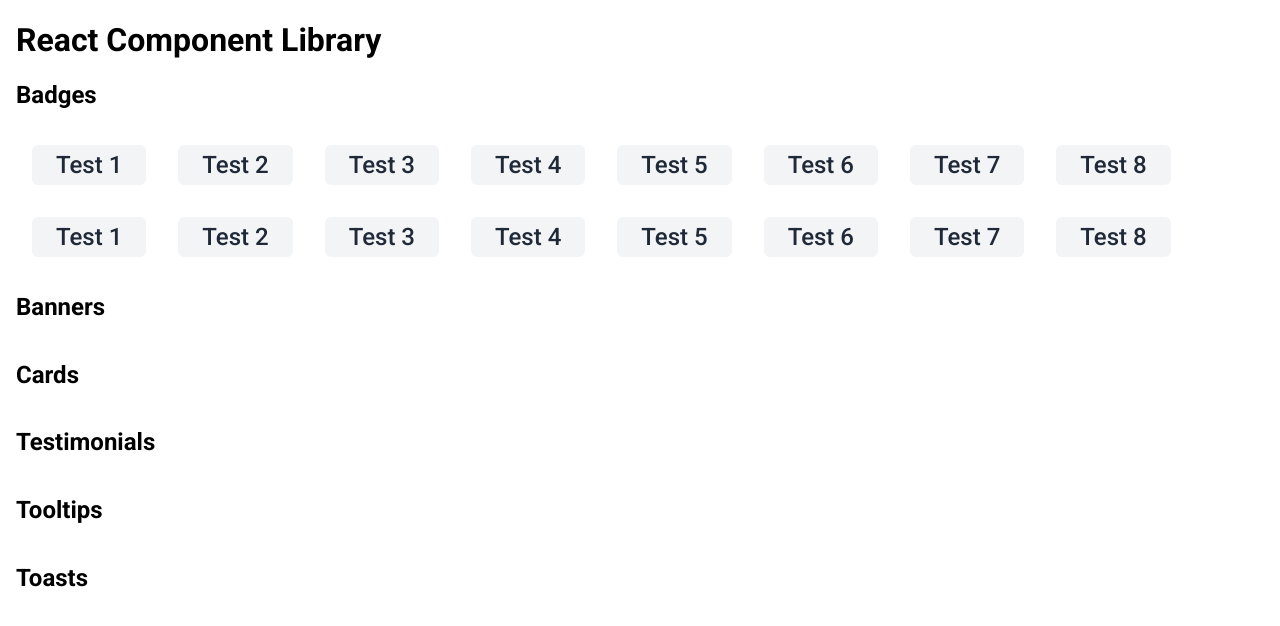
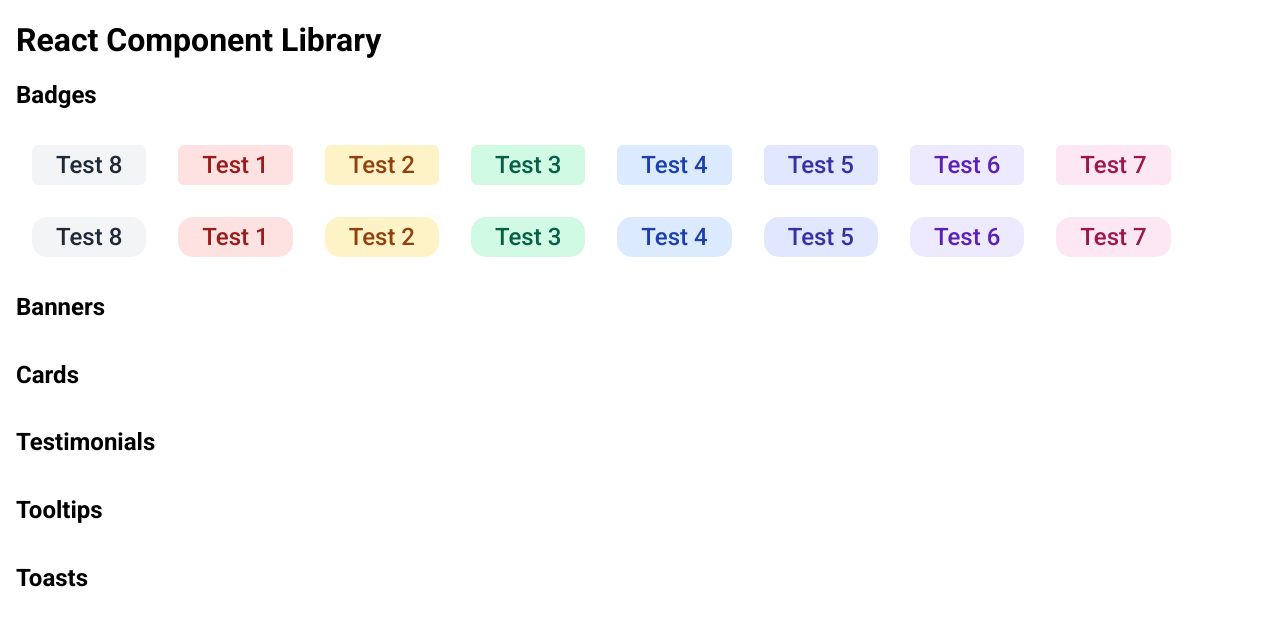
Before and after one commit to benwiacek/component-library, a React (Vite) app: page / in a window 1280 px wide. Shown: the top 626 px of the page. Built offline with nearby package versions, Linux system fonts and the light colour scheme.

Commit message:
completed badges library

```diff
--- a/package.json
+++ b/package.json
@@ -10,6 +10,7 @@
     "preview": "vite preview"
   },
   "dependencies": {
+    "classnames": "^2.5.1",
     "react": "^19.2.0",
     "react-dom": "^19.2.0"
   },
--- a/src/App.jsx
+++ b/src/App.jsx
@@ -8,25 +8,26 @@ export default function App() {
 
 			<h2>Badges</h2>
 			<section>
-				<Badge color="" style="">Test 1</Badge>
-				<Badge color="" style="">Test 2</Badge>
-				<Badge color="" style="">Test 3</Badge>
-				<Badge color="" style="">Test 4</Badge>
-				<Badge color="" style="">Test 5</Badge>
-				<Badge color="" style="">Test 6</Badge>
-				<Badge color="" style="">Test 7</Badge>
-				<Badge color="" style="">Test 8</Badge>
+				<Badge color="gray" style="square">Test 8</Badge>
+				<Badge color="red" style="square">Test 1</Badge>
+				<Badge color="yellow" style="square">Test 2</Badge>
+				<Badge color="green" style="square">Test 3</Badge>
+				<Badge color="blue" style="square">Test 4</Badge>
+				<Badge color="indigo" style="square">Test 5</Badge>
+				<Badge color="purple" style="square">Test 6</Badge>
+				<Badge color="pink" style="square">Test 7</Badge>
 			</section>
 
 			<section>
-				<Badge color="" style="">Test 1</Badge>
-				<Badge color="" style="">Test 2</Badge>
-				<Badge color="" style="">Test 3</Badge>
-				<Badge color="" style="">Test 4</Badge>
-				<Badge color="" style="">Test 5</Badge>
-				<Badge color="" style="">Test 6</Badge>
-				<Badge color="" style="">Test 7</Badge>
-				<Badge color="" style="">Test 8</Badge>
+				<Badge color="gray" style="pill">Test 8</Badge>
+				<Badge color="red" style="pill">Test 1</Badge>
+				<Badge color="yellow" style="pill">Test 2</Badge>
+				<Badge color="green" style="pill">Test 3</Badge>
+				<Badge color="blue" style="pill">Test 4</Badge>
+				<Badge color="indigo" style="pill">Test 5</Badge>
+				<Badge color="purple" style="pill">Test 6</Badge>
+				<Badge color="pink" style="pill">Test 7</Badge>
+
 			</section>
 
 			<h2>Banners</h2>
--- a/src/Badge.jsx
+++ b/src/Badge.jsx
@@ -1,7 +1,9 @@
-export default function Badge({ children }) {
+import classnames from "classnames"
 
+export default function Badge({ color, style, children }) {
+    const badgeClass = classnames(`badge`, style, color)
     return (
-        <span className="badge">
+        <span className={badgeClass}>
             {children}
         </span>
     )
--- a/src/index.css
+++ b/src/index.css
@@ -23,5 +23,47 @@ section {
     font-size: 1.5rem;
     font-weight: 500;
     margin: 1rem;
+}
+
+.square {
     border-radius: 6px;
 }
+
+.pill {
+    border-radius: 15px;
+}
+
+.red {
+    color: #991B1B;
+    background-color: #FEE2E2;
+}
+
+.yellow {
+    color: #92400E;
+    background-color: #FEF3C7;
+}
+
+.green {
+    color: #065F46;
+    background-color: #D1FAE5;
+}
+
+.blue {
+    color: #1E40AF;
+    background-color: #DBEAFE;
+}
+
+.indigo {
+    color: #3730A3;
+    background-color: #E0E7FF;
+}
+
+.purple {
+    color: #5B21B6;
+    background-color: #EDE9FE;
+}
+
+.pink {
+    color: #9D174D;
+    background-color: #FCE7F3;
+}
```
Also changed, not shown: 1 other file (tests, documents, lock files or other folders).
